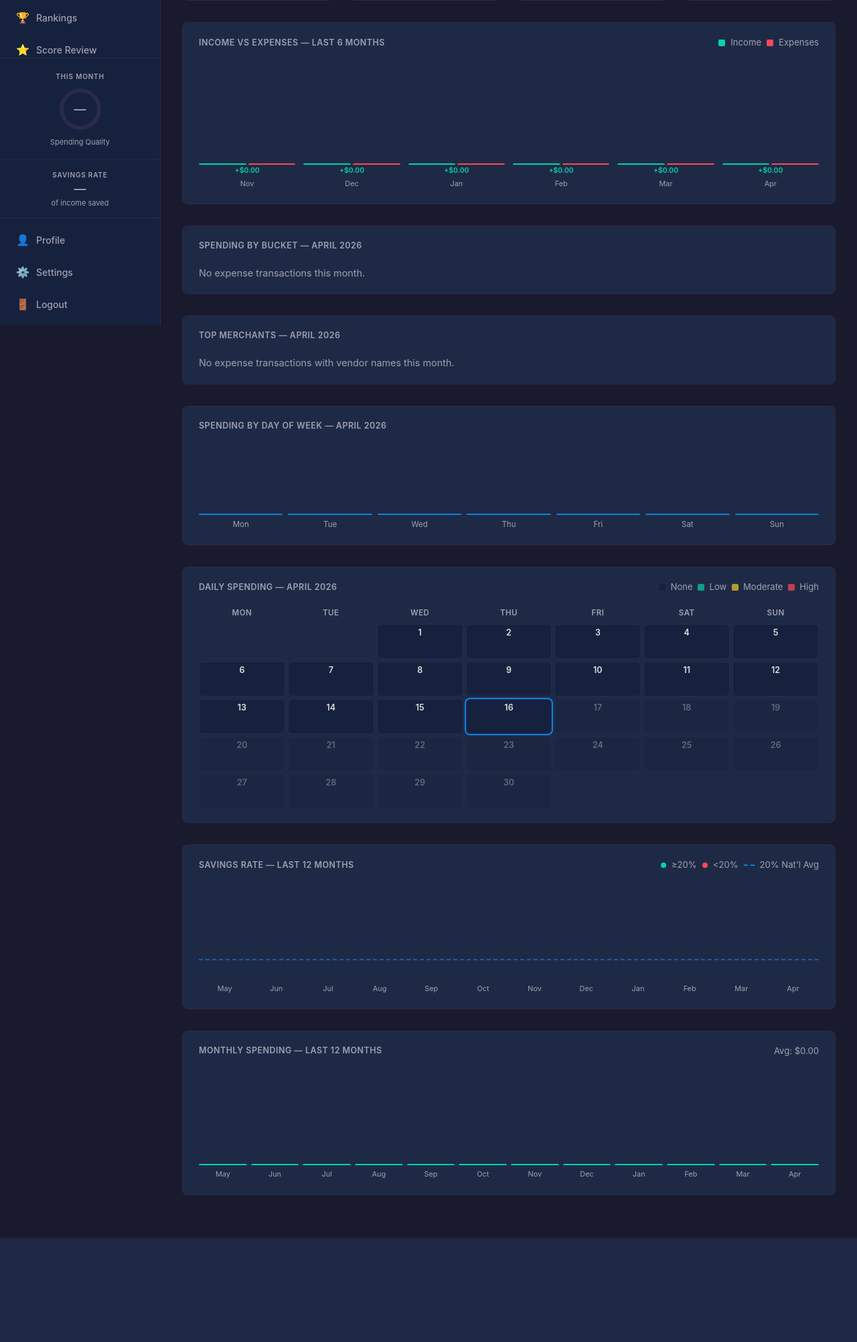
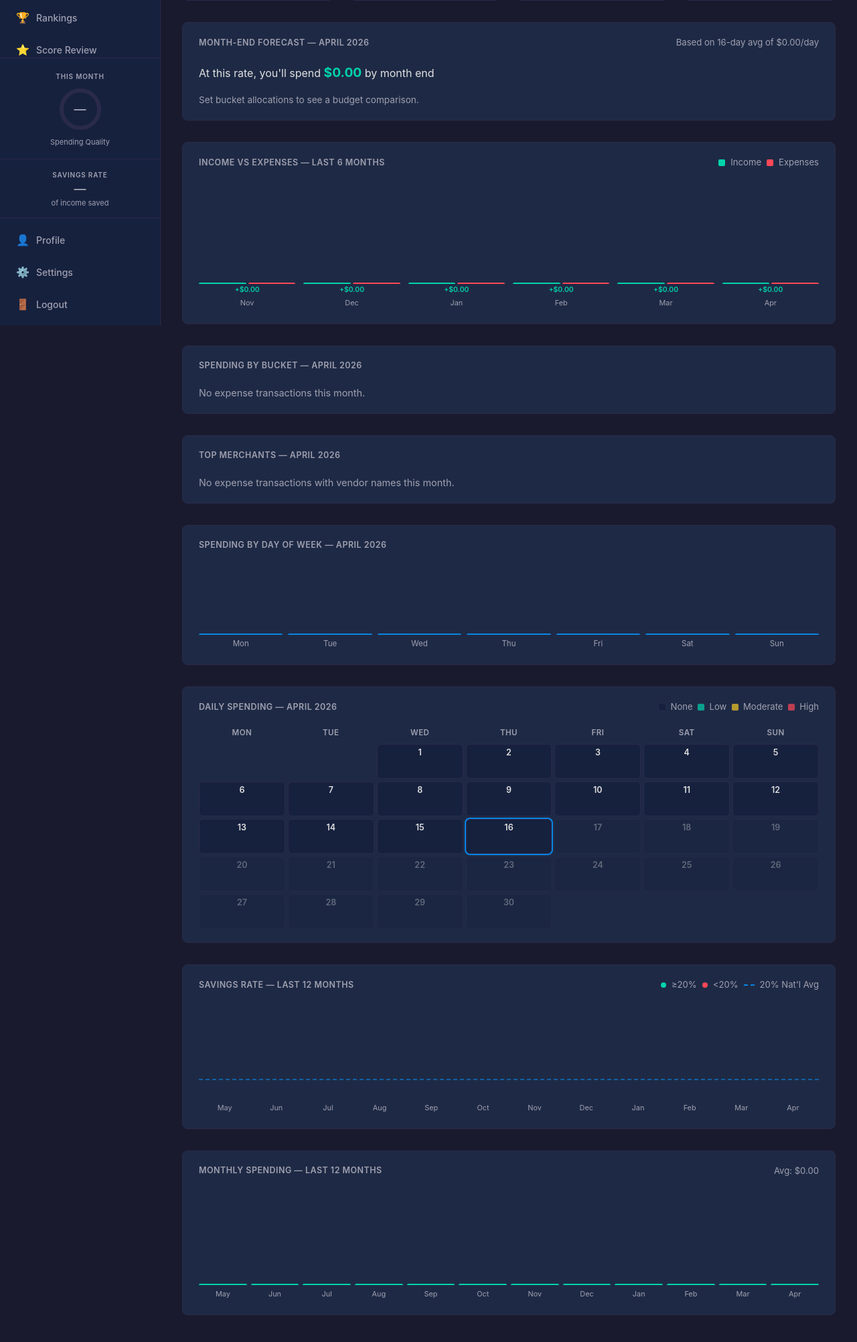
Before and after one commit to dsneed123/bucket-budget, a Django app: page /insights/ in a window 1280 px wide. Shown: the part 314-2318 px from the top of the page at 67% size. Before the commit the page ends 2163 px from the top, so only its background shows below. Run offline with Django 4.2, Linux system fonts and the light colour scheme; the visitor is signed in with stand-in values (Sample User, id 1); data comes from the database, SQL or seed files in the repository; data that the repository does not hold is empty.

Commit message:
Add spending forecast (#147)
Co-authored-by: dsneed123 <davissneed@Daviss-Mac-mini.local>

```diff
--- a/insights/templates/insights/insights.html
+++ b/insights/templates/insights/insights.html
@@ -91,6 +91,47 @@
             </div>
         </div>
 
+    </div>
+
+    <!-- Spending Forecast -->
+    <div class="card forecast-section">
+        <div class="trend-header">
+            <span class="insights-card-label">Month-End Forecast — {{ current_month }}</span>
+            <span class="text-secondary forecast-pace-label">Based on {{ forecast.days_elapsed }}-day avg of {{ forecast.daily_avg|currency }}/day</span>
+        </div>
+        <div class="forecast-body">
+            <div class="forecast-headline">
+                At this rate, you'll spend
+                <span class="forecast-projected {% if forecast.over_budget %}text-red{% else %}text-green{% endif %}">{{ forecast.projected_amount|currency }}</span>
+                by month end
+                {% if forecast.total_budget > 0 %}
+                    — budgeted
+                    <span class="forecast-budget">{{ forecast.total_budget|currency }}</span>
+                {% endif %}
+            </div>
+            {% if forecast.total_budget > 0 %}
+            <div class="forecast-delta">
+                {% if forecast.over_budget %}
+                    <span class="text-red">&#8593; {{ forecast.abs_delta|currency }} over budget</span>
+                {% else %}
+                    <span class="text-green">&#8595; {{ forecast.abs_delta|currency }} under budget</span>
+                {% endif %}
+                &middot; <span class="text-secondary">{{ forecast.days_remaining }} day{{ forecast.days_remaining|pluralize }} remaining</span>
+            </div>
+            <div class="forecast-bar-wrap">
+                <div class="forecast-bar-track">
+                    <div class="forecast-bar-current" style="width: {{ forecast.current_pct }}%;" title="Spent so far: {{ forecast.current_spending|currency }}"></div>
+                    <div class="forecast-bar-projected {% if forecast.over_budget %}forecast-bar-over{% endif %}" style="width: {{ forecast.budget_pct }}%;" title="Projected: {{ forecast.projected_amount|currency }}"></div>
+                </div>
+                <div class="forecast-bar-labels">
+                    <span class="text-secondary">$0</span>
+                    <span class="text-secondary">{{ forecast.total_budget|currency }}</span>
+                </div>
+            </div>
+            {% else %}
+            <div class="text-secondary forecast-no-budget">Set bucket allocations to see a budget comparison.</div>
+            {% endif %}
+        </div>
     </div>
 
     <!-- Personalized Recommendations -->
@@ -1246,5 +1287,92 @@
         gap: 1.25rem;
     }
 }
+
+/* Spending Forecast */
+.forecast-section {
+    padding: 1.25rem 1.5rem;
+    margin-bottom: 2rem;
+}
+
+.forecast-pace-label {
+    font-size: 0.82rem;
+}
+
+.forecast-body {
+    display: flex;
+    flex-direction: column;
+    gap: 0.75rem;
+}
+
+.forecast-headline {
+    font-size: 1rem;
+    color: var(--text-primary);
+    line-height: 1.5;
+}
+
+.forecast-projected {
+    font-size: 1.2rem;
+    font-weight: 700;
+}
+
+.forecast-budget {
+    font-weight: 600;
+    color: var(--text-primary);
+}
+
+.forecast-delta {
+    font-size: 0.88rem;
+}
+
+.forecast-bar-wrap {
+    margin-top: 0.5rem;
+}
+
+.forecast-bar-track {
+    position: relative;
+    height: 10px;
+    background: var(--bg-secondary);
+    border-radius: 6px;
+    overflow: hidden;
+}
+
+.forecast-bar-projected {
+    position: absolute;
+    left: 0;
+    top: 0;
+    height: 100%;
+    background: var(--accent-green);
+    border-radius: 6px;
+    opacity: 0.45;
+    transition: width 0.3s ease;
+}
+
+.forecast-bar-projected.forecast-bar-over {
+    background: var(--accent-red);
+}
+
+.forecast-bar-current {
+    position: absolute;
+    left: 0;
+    top: 0;
+    height: 100%;
+    background: var(--accent-blue);
+    border-radius: 6px;
+    z-index: 1;
+    transition: width 0.3s ease;
+}
+
+.forecast-bar-labels {
+    display: flex;
+    justify-content: space-between;
+    font-size: 0.75rem;
+    color: var(--text-secondary);
+    margin-top: 0.3rem;
+}
+
+.forecast-no-budget {
+    font-size: 0.85rem;
+    margin-top: 0.25rem;
+}
 </style>
 {% endblock %}
--- a/insights/views.py
+++ b/insights/views.py
@@ -414,6 +414,54 @@ def _daily_heatmap(user, year, month):
     return weeks
 
 
+def _spending_forecast(user, year, month, today):
+    days_in_month = calendar.monthrange(year, month)[1]
+    days_elapsed = today.day
+
+    current_spending = _month_expenses(user, year, month)
+
+    if days_elapsed > 0:
+        daily_avg = current_spending / Decimal(str(days_elapsed))
+        projected = (daily_avg * Decimal(str(days_in_month))).quantize(Decimal('0.01'))
+    else:
+        daily_avg = Decimal('0')
+        projected = Decimal('0')
+
+    total_budget = (
+        Bucket.objects.filter(user=user, is_active=True)
+        .aggregate(s=Sum('monthly_allocation'))['s'] or Decimal('0')
+    )
+
+    days_remaining = days_in_month - days_elapsed
+
+    if total_budget > 0:
+        budget_pct = min(int(float(projected / total_budget) * 100), 200)
+        current_pct = min(int(float(current_spending / total_budget) * 100), 100)
+        over_budget = projected > total_budget
+        raw_delta = projected - total_budget
+        abs_delta = abs(raw_delta)
+        over_budget = raw_delta > 0
+    else:
+        budget_pct = None
+        current_pct = None
+        over_budget = None
+        abs_delta = None
+
+    return {
+        'current_spending': current_spending,
+        'projected_amount': projected,
+        'daily_avg': round(daily_avg, 2),
+        'days_elapsed': days_elapsed,
+        'days_in_month': days_in_month,
+        'days_remaining': days_remaining,
+        'total_budget': total_budget,
+        'budget_pct': budget_pct,
+        'current_pct': current_pct,
+        'over_budget': over_budget,
+        'abs_delta': abs_delta,
+    }
+
+
 def _monthly_trend(user, today):
     months = []
     for i in range(11, -1, -1):
@@ -530,6 +578,9 @@ def insights(request):
     # Daily spending heatmap (current month)
     heatmap_weeks = _daily_heatmap(request.user, this_year, this_month)
 
+    # Spending forecast (current month projection)
+    forecast = _spending_forecast(request.user, this_year, this_month, today)
+
     # Year-over-year comparison (only if user has 12+ months of data)
     yoy_data = _yoy_comparison(request.user, today) if _has_12_months_data(request.user, today) else None
 
@@ -569,6 +620,7 @@ def insights(request):
         'heatmap_weeks': heatmap_weeks,
         'heatmap_dow_labels': _HEATMAP_DOW_LABELS,
         'recommendations': recommendations,
+        'forecast': forecast,
         'yoy_data': yoy_data,
     })
 
```
Also changed, not shown: insights/tests.py (+79 -1 lines).
